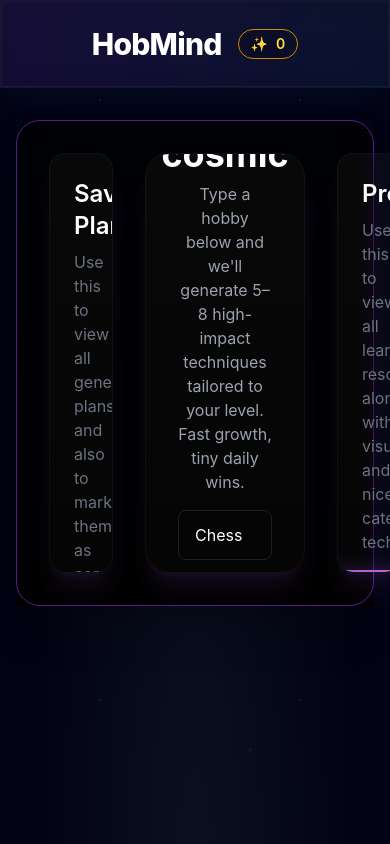
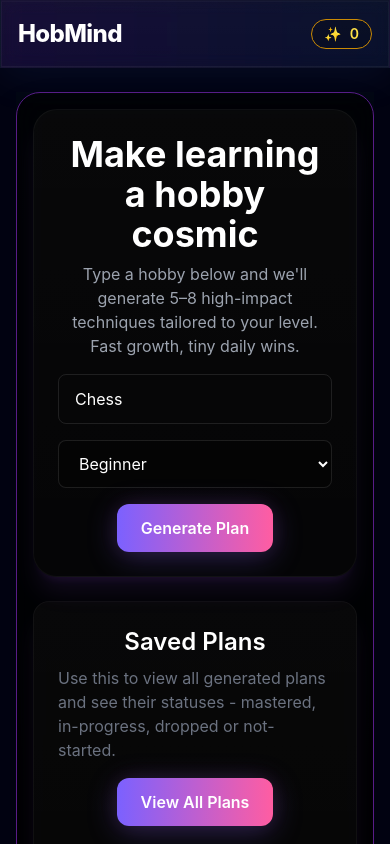
Before and after one commit to arunpranav-at/HobMind, a Next.js app in the folder frontend/: page / in a window 390 px wide. Shown: the top 844 px of the page. Built offline with nearby package versions, Linux system fonts and the light colour scheme; no server answers.

Commit message:
Feat: The whole application is now optimized both for mobile aspects and for desktop layout

```diff
--- a/frontend/app/allplans/page.jsx
+++ b/frontend/app/allplans/page.jsx
@@ -18,19 +18,19 @@ export default function AllPlansPage() {
       plan.level.toLowerCase().includes(search.toLowerCase())
   );
   return (
-    <div className="max-w-5xl mx-auto py-12 px-4">
-      <h2 className="text-5xl font-extrabold mb-10 text-white text-center drop-shadow-lg animate-fade-in">All Plans</h2>
-      <div className="flex justify-center mb-8">
+    <div className="max-w-5xl mx-auto py-8 px-4 sm:py-12 sm:px-6">
+      <h2 className="text-3xl sm:text-5xl font-extrabold mb-6 sm:mb-10 text-white text-center drop-shadow-lg animate-fade-in">All Plans</h2>
+      <div className="flex justify-center mb-6">
         <input
           type="text"
           value={search}
           onChange={e => setSearch(e.target.value)}
           placeholder="Search by hobby or level..."
-          className="w-full max-w-md px-5 py-3 rounded-full bg-black/60 border border-indigo-700 text-white placeholder-gray-400 focus:outline-none focus:ring-2 focus:ring-indigo-500 shadow-lg transition-all duration-200"
+          className="w-full max-w-md px-4 py-2 sm:px-5 sm:py-3 rounded-full bg-black/60 border border-indigo-700 text-white placeholder-gray-400 focus:outline-none focus:ring-2 focus:ring-indigo-500 shadow transition-all duration-200"
         />
       </div>
-      <div className="glass p-10 rounded-3xl shadow-2xl">
-        <ul className="grid grid-cols-1 md:grid-cols-2 gap-8">
+      <div className="glass p-6 sm:p-10 rounded-3xl shadow-2xl">
+        <ul className="grid grid-cols-1 sm:grid-cols-2 gap-6 sm:gap-8">
           {filteredPlans.map((plan, idx) => (
             <li
               key={plan._id || plan.hobby + plan.level}
--- a/frontend/app/layout.jsx
+++ b/frontend/app/layout.jsx
@@ -9,17 +9,15 @@ export const metadata = {
   description: 'Learn hobbies efficiently',
 }
 
-
-import PlanListSidebar from '../components/PlanListSidebar';
-
 export default function RootLayout({ children }){
   return (
     <html lang="en">
       <body className="min-h-screen text-gray-100">
         <div className="stars" aria-hidden="true"></div>
         <HydrateStore />
-  <Header />
-        <main className="flex-1 max-w-7xl mx-auto px-4 py-8 relative z-10">{children}</main>
+        <Header />
+        {/* Constrain content but allow padding on small screens */}
+        <main className="flex-1 max-w-7xl mx-auto px-4 sm:px-6 md:px-8 py-6 md:py-8 relative z-10">{children}</main>
       </body>
     </html>
   )
--- a/frontend/app/page.jsx
+++ b/frontend/app/page.jsx
@@ -59,13 +59,13 @@ export default function Home() {
           </div>
         </div>
       )}
-  <div className="grid grid-cols-12 gap-8 max-w-7xl mx-auto p-8 py-8 rounded-3xl bg-black/70 backdrop-blur-md shadow-2xl border border-purple-900">
+  <div className="grid grid-cols-1 md:grid-cols-12 gap-6 max-w-7xl mx-auto p-4 md:p-8 rounded-3xl bg-black/70 backdrop-blur-md shadow-2xl border border-purple-900">
   {/* Left Sidebar: Saved Plans */}
-  <aside className="col-span-3 space-y-4 flex flex-col">
+  <aside className="md:col-span-3 space-y-4 flex flex-col order-2 md:order-1">
           <div className="glass p-6 rounded-2xl shadow-xl shadow-purple-500/10 h-[420px] overflow-auto border-r border-gray-800 transition-all duration-300 ease-in-out hover:scale-[1.02] hover:shadow-lg">
               <h3 className="text-2xl font-semibold text-center mb-2">Saved Plans</h3>
               <div className="space-y-3">
-                <div className="text-gray-500">Use this to view all generated plans and also to mark them as complete, in-progress, or dropped.</div>
+                <div className="text-gray-500">Use this to view all generated plans and see their statuses - mastered, in-progress, dropped or not-started.</div>
               </div>
             <div className="mt-4 flex justify-center">
               <Link href="/allplans" className="px-4 py-2 neon-btn">View All Plans</Link>
@@ -74,8 +74,8 @@ export default function Home() {
         </aside>
 
         {/* Center: Hero Section */}
-        <main className="col-span-6 flex flex-col items-center justify-center space-y-6 text-center">
-          <section className="glass p-8 rounded-3xl shadow-xl shadow-purple-500/10 w-full max-w-lg mx-auto flex flex-col items-center justify-center h-[420px] overflow-auto transition-all duration-300 ease-in-out hover:scale-[1.02] hover:shadow-lg">
+        <main className="md:col-span-6 flex flex-col items-center justify-center space-y-6 text-center order-1 md:order-2">
+          <section className="glass p-6 md:p-8 rounded-3xl shadow-xl shadow-purple-500/10 w-full max-w-lg mx-auto flex flex-col items-center justify-center min-h-[320px] md:min-h-[420px] overflow-auto transition-all duration-300 ease-in-out hover:scale-[1.02] hover:shadow-lg">
             <h1 className="text-4xl font-bold text-white text-center mb-2">Make learning a hobby cosmic</h1>
             <p className="text-gray-400 text-center max-w-md mx-auto mb-4 text-base">Type a hobby below and we'll generate 5–8 high-impact techniques tailored to your level. Fast growth, tiny daily wins.</p>
             <form className="space-y-4 w-full" onSubmit={onGenerate}>
@@ -93,11 +93,11 @@ export default function Home() {
         </main>
 
   {/* Right Sidebar: Progress */}
-  <aside className="col-span-3 space-y-4 flex flex-col">
+  <aside className="md:col-span-3 space-y-4 flex flex-col order-3">
           <div className="glass p-6 rounded-2xl shadow-xl shadow-purple-500/10 h-[420px] flex flex-col overflow-auto transition-all duration-300 ease-in-out hover:scale-[1.02] hover:shadow-lg">
             <h3 className="text-2xl font-semibold text-center mb-2">Progress</h3>
             <div className="space-y-3">
-              <div className="text-gray-500">Use this to view all learning resources along with visualization and nicely categorized techniques.</div>
+              <div className="text-gray-500">Use this to view all learning resources along with your progress and categorized techniques.</div>
             </div>
             <div className="mt-4 flex justify-center">
               <Link href="/allprogress" className="px-4 py-2 neon-btn">View All Progress</Link>
--- a/frontend/components/AuraToast.jsx
+++ b/frontend/components/AuraToast.jsx
@@ -10,9 +10,9 @@ export default function AuraToast({ message, open, onClose }){
 
   if (!open) return null;
   return (
-    <div className="fixed top-20 right-6 z-50">
-      <div className="bg-gradient-to-r from-yellow-400 to-orange-400 text-black px-4 py-3 rounded-xl shadow-lg border border-yellow-600">
-        <div className="font-semibold">{message}</div>
+    <div className="fixed z-50 right-6 top-20 sm:top-20 sm:right-6 md:right-6 left-6 sm:left-auto flex justify-center sm:justify-end">
+      <div className="bg-gradient-to-r from-yellow-400 to-orange-400 text-black px-4 py-3 rounded-xl shadow-lg border border-yellow-600 max-w-xs sm:max-w-sm truncate">
+        <div className="font-semibold text-sm sm:text-base truncate">{message}</div>
       </div>
     </div>
   )
--- a/frontend/components/Header.jsx
+++ b/frontend/components/Header.jsx
@@ -10,12 +10,22 @@ export default function Header(){
 
   return (
     <header className="space-hero sticky top-0 z-40">
-      <div className="w-full px-0 py-6 flex items-center justify-center glass">
-        <div className="flex items-center gap-4">
-          <Link href="/" className="font-extrabold text-3xl tracking-tight text-white">HobMind</Link>
-          <div className="text-sm text-yellow-300 bg-black/20 px-3 py-1 rounded-full border border-yellow-600 flex items-center gap-2">
-            <span>✨</span>
-            <span className="font-semibold">{mounted ? (aura ?? 0) : 0}</span>
+      <div className="w-full px-4 sm:px-6 py-4 sm:py-6 flex items-center justify-center glass">
+        <div className="w-full max-w-7xl flex items-center justify-between gap-4">
+          <div className="flex items-center gap-3">
+            <Link href="/" className="font-extrabold text-2xl sm:text-3xl tracking-tight text-white">HobMind</Link>
+            <div className="hidden sm:flex text-sm text-yellow-300 bg-black/20 px-3 py-1 rounded-full border border-yellow-600 items-center gap-2">
+              <span>✨</span>
+              <span className="font-semibold">{mounted ? (aura ?? 0) : 0}</span>
+            </div>
+          </div>
+
+          {/* Mobile visible aura badge on the right */}
+          <div className="flex items-center gap-2">
+            <div className="sm:hidden text-sm text-yellow-300 bg-black/20 px-3 py-1 rounded-full border border-yellow-600 flex items-center gap-2">
+              <span>✨</span>
+              <span className="font-semibold">{mounted ? (aura ?? 0) : 0}</span>
+            </div>
           </div>
         </div>
       </div>
--- a/frontend/components/PlanListSidebar.jsx
+++ /dev/null
@@ -1,46 +0,0 @@
-"use client";
-import React, { useEffect, useState } from "react";
-import { useStore } from "../lib/store";
-import { API_BASE } from "../lib/api";
-
-export default function PlanListSidebar() {
-  const { setPlan, setHobby, setLevel } = useStore();
-  const [plans, setPlans] = useState([]);
-    // const [progress, setProgress] = useState([]);
-  const [selected, setSelected] = useState(null);
-
-  useEffect(() => {
-    fetch(`${API_BASE}/api/plans`)
-      .then((r) => r.json())
-      .then((data) => setPlans(data.plans || []));
-    // Progress endpoint removed; progress is now tracked in plans
-  }, []);
-
-  const router = typeof window !== 'undefined' ? require('next/navigation').useRouter() : null;
-  function handleSelectPlan(plan) {
-    setSelected(plan.hobby + "-" + plan.level);
-    setPlan(plan);
-    setHobby(plan.hobby);
-    setLevel(plan.level);
-    if (router) router.push('/plan');
-  }
-
-  return (
-    <aside className="w-72 bg-black/80 text-white h-full p-4 border-r border-gray-800 overflow-y-auto rounded-xl" style={{ minWidth: '288px' }}>
-      <h3 className="text-lg font-bold mb-2">Saved Plans</h3>
-      <ul className="mb-6">
-        {plans.map((plan) => (
-          <li
-            key={plan._id || plan.hobby + plan.level}
-            className={`mb-2 cursor-pointer p-2 rounded-lg hover:bg-gray-700 ${selected === plan.hobby + "-" + plan.level ? "bg-gray-700" : ""}`}
-            onClick={() => handleSelectPlan(plan)}
-          >
-            <div className="font-semibold">{plan.hobby}</div>
-            <div className="text-xs text-gray-300">Level: {plan.level}</div>
-          </li>
-        ))}
-      </ul>
-        {/* Progress section removed */}
-    </aside>
-  );
-}
```
Also changed, not shown: frontend/app/allprogress/page.jsx (+10 -10 lines), frontend/components/TechniqueCard.jsx (+6 -6 lines).
